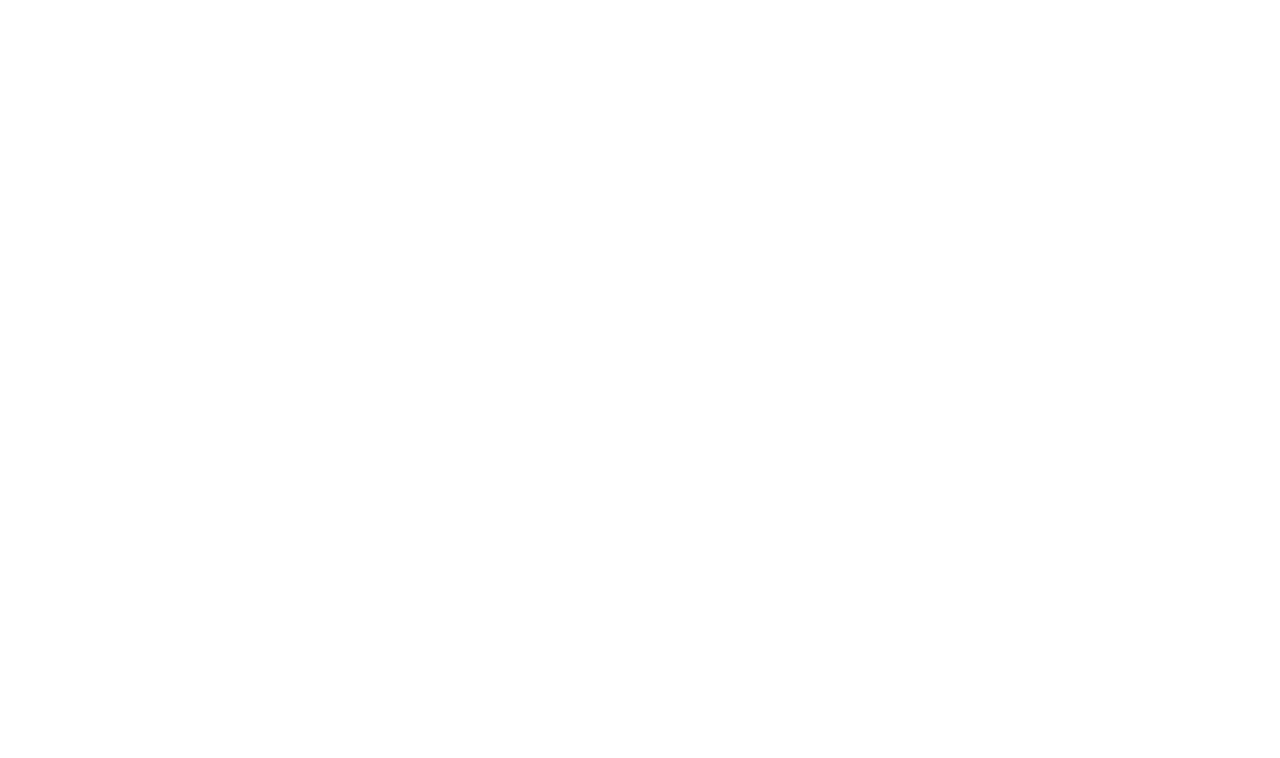
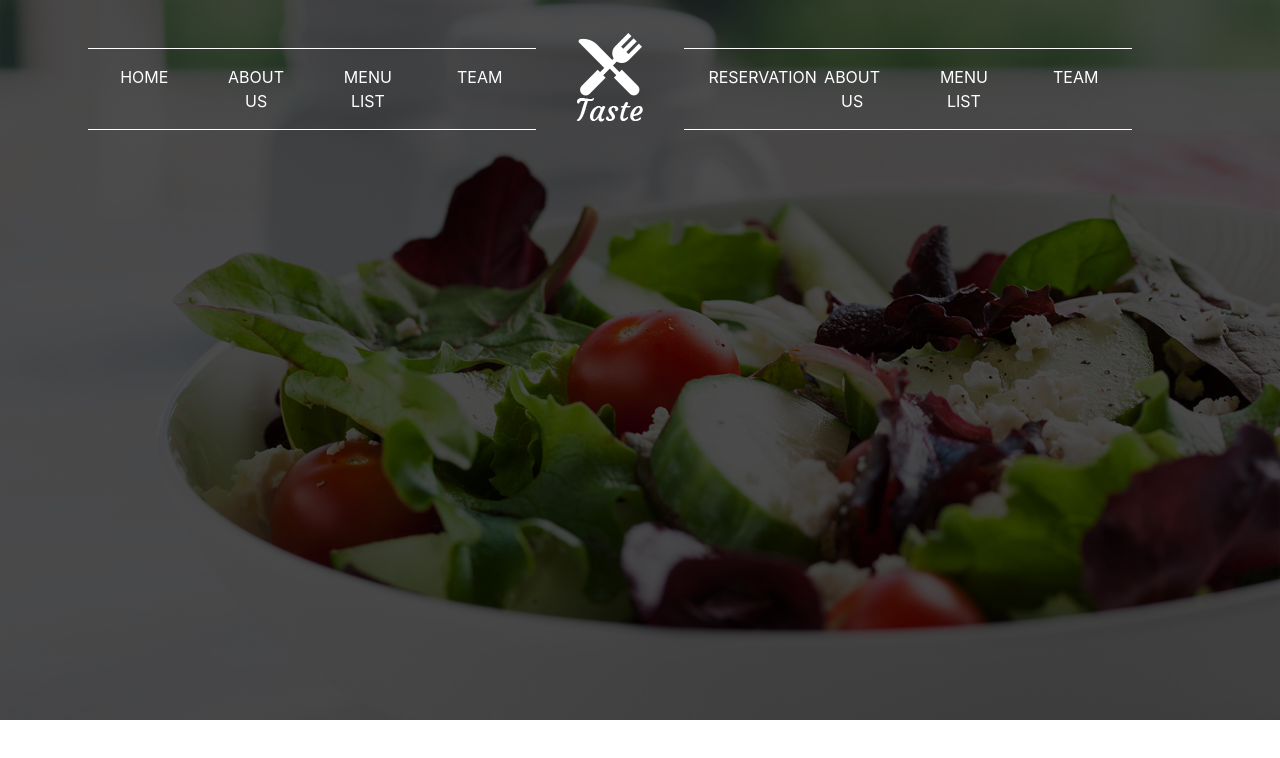
Before and after one commit to Navezm/Site_du_chef, a website: page index.html in a window 1280 px wide. Drawn offline with nearby package versions, Linux system fonts and the light colour scheme; files whose address does not match are found by name.

Commit message:
navbar finie

```diff
--- a/index.html
+++ b/index.html
@@ -1,17 +1,72 @@
 <!DOCTYPE html>
 <html lang="fr">
+
 <head>
     <meta charset="UTF-8">
     <meta name="viewport" content="width=device-width, initial-scale=1.0">
     <title>Site du chef</title>
     <link rel="stylesheet" href="./public/css/app.css">
 </head>
+
 <body>
+    <header>
+        <!-- Navbar -->
+        <div class="container-fluid" id="container_nav">
+            <nav class="navbar navbar-expand-lg navbar-light pt-4">
+                <button class="navbar-toggler" type="button" data-toggle="collapse" data-target="#navbarNavAltMarkup"
+                    aria-controls="navbarNavAltMarkup" aria-expanded="false" aria-label="Toggle navigation">
+                    <span class="navbar-toggler-icon"></span>
+                </button>
+                <div class="collapse navbar-collapse row" id="navbarNavAltMarkup">
+                    <!-- Nav gauche -->
+                    <div class="navbar-nav col-5 row d-flex justify-content-between border-top border-bottom border-white p-0 mt-4">
+                        <div class="col-3 div_hover py-2 px-3 text-center">
+                            <a class="nav-link active text-white" href="#">HOME</a>
+                        </div>
+                        <div class="col-3 div_hover py-2 px-3 text-center">
+                            <a class="nav-link text-white" href="#">ABOUT US</a>
+                        </div>
+                        <div class="col-3 div_hover py-2 px-3 text-center">
+                            <a class="nav-link text-white" href="#">MENU LIST</a>
+                        </div>
+                        <div class="col-3 div_hover py-2 px-3 text-center">
+                            <a class="nav-link text-white" href="#">TEAM</a>
+                        </div>
+                    </div>
+                    <!-- Nav gauche -->
 
+                    <!-- Image -->
+                    <div class="col-2 text-center">
+                        <img src="./public/img/logo.png" alt="">
+                    </div>
+                    <!-- Image -->
+
+                    <!-- Nav droite -->
+                    <div class="navbar-nav col-5 row d-flex justify-content-between border-top border-bottom border-white p-0 mt-4">
+                        <div class="col-3 div_hover py-2 px-3 text-center">
+                            <a class="nav-link active text-white" href="#">RESERVATION</a>
+                        </div>
+                        <div class="col-3 div_hover py-2 px-3 text-center">
+                            <a class="nav-link text-white" href="#">ABOUT US</a>
+                        </div>
+                        <div class="col-3 div_hover py-2 px-3 text-center">
+                            <a class="nav-link text-white" href="#">MENU LIST</a>
+                        </div>
+                        <div class="col-3 div_hover py-2 px-3 text-center">
+                            <a class="nav-link text-white" href="#">TEAM</a>
+                        </div>
+                    </div>
+                    <!-- Nav droite -->
+                </div>
+            </nav>
+        </div>
+        <!-- Navbar -->
+    </header>
 
     <!-- Lien Bootstrap & jquery -->
-    <script  src="./node_modules/jquery/dist/jquery.js"></script>
-    <script  src="./node_modules/bootstrap/dist/js/bootstrap.bundle.js"></script>
-    <script  src="./node_modules/bootstrap/dist/js/bootstrap.js"></script>
+    <script src="./node_modules/jquery/dist/jquery.js"></script>
+    <script src="./node_modules/bootstrap/dist/js/bootstrap.bundle.js"></script>
+    <script src="./node_modules/bootstrap/dist/js/bootstrap.js"></script>
 </body>
+
 </html>
--- a/src/scss/_variables.scss
+++ b/src/scss/_variables.scss
@@ -0,0 +1 @@
+$red_chef: #C43640;
--- a/src/scss/modules/_header.scss
+++ b/src/scss/modules/_header.scss
@@ -0,0 +1,15 @@
+header{
+    background-image: linear-gradient(rgba(0, 0, 0, 0.70), rgba(0, 0, 0, 0.70)),url(/home/martin/Bureau/coding_school/site_du_chef/site_du_chef/public/img/banner1.jpg);
+    background-repeat: no-repeat;
+    background-size: cover;
+    background-position: center;
+    height: 90vh;
+    .div_hover:hover{
+        background-color: $red_chef;
+    }
+}
+
+#container_nav{
+    padding-left: 8%;
+    padding-right: 8%;
+}
```
Also changed, not shown: public/css/app.css.
